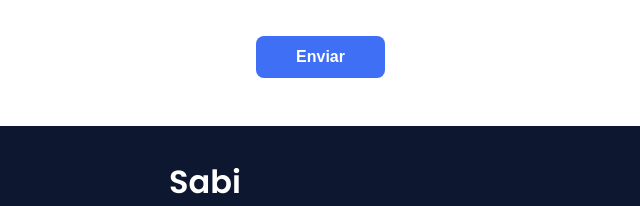
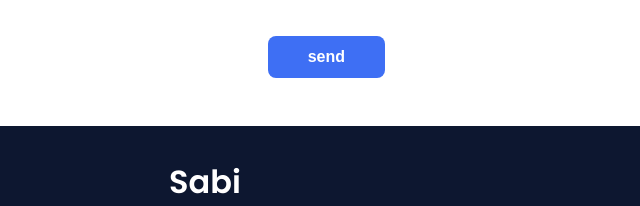
Before and after one commit to ShankarammalSabitha/Sabitha-PortFolio, a plain HTML site: page index.html in a window 1280 px wide. Shown: the part 5125-5331 px from the top of the page, 435-1075 px from the left. Drawn offline with nearby package versions, Linux system fonts and the light colour scheme.

Commit message:
Update index.html

```diff
--- a/index.html
+++ b/index.html
@@ -158,7 +158,7 @@
                         <input type="text" placeholder="Name" class="contact__input">
                         <input type="mail" placeholder="Email" class="contact__input">
                         <textarea name="" id="" cols="0" rows="10" class="contact__input"></textarea>
-                        <input type="button" value="Enviar" class="contact__button button">
+                        <input type="button" value="send" class="contact__button button">
                     </form>
                 </div>
             </section>
```
